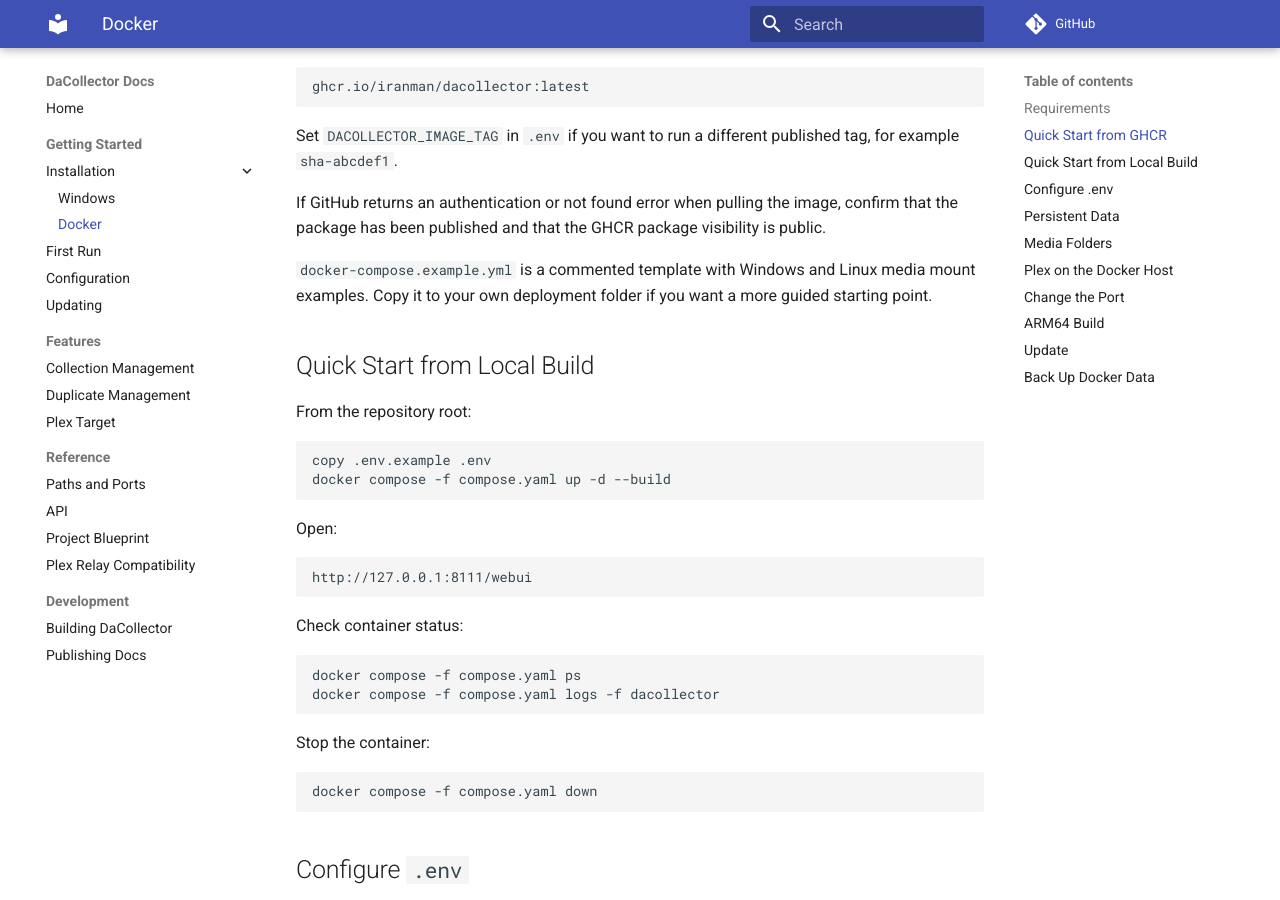
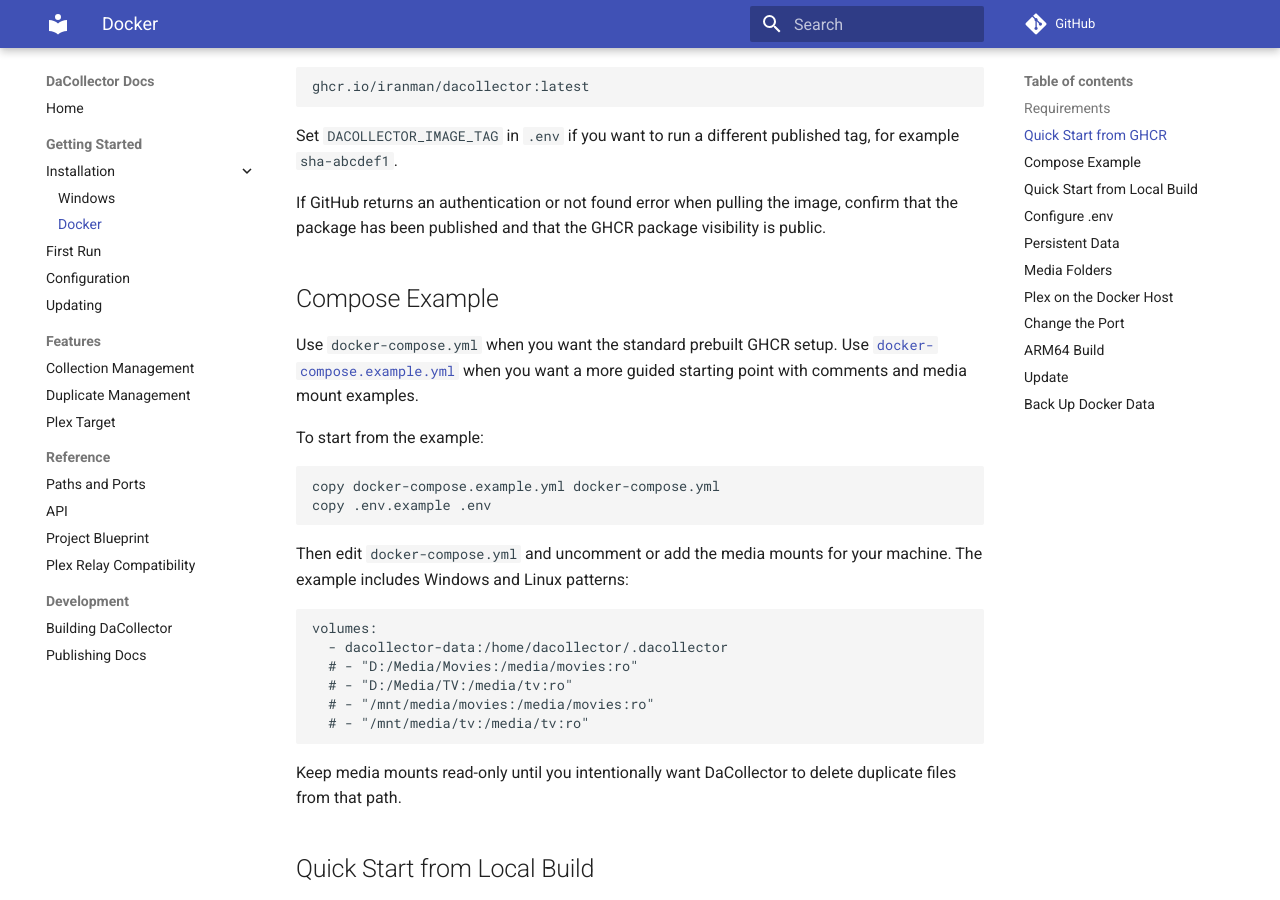
Before and after one commit to Iranman/DaCollector, an MkDocs documentation site: the page built from docs/getting-started/installation/docker.md, in a window 1280 px wide and 900 px high, scrolled down 1021 px. Built offline with MkDocs 1.6.1 and Material for MkDocs 9.7.7, drawn with Linux system fonts in a browser that asks for light colours; comment, search, counter and statistics services are not loaded.

Commit message:
Reference Docker Compose example in docs

````diff
--- a/docs/getting-started/installation/docker.md
+++ b/docs/getting-started/installation/docker.md
@@ -49,7 +49,29 @@
 
 If GitHub returns an authentication or not found error when pulling the image, confirm that the package has been published and that the GHCR package visibility is public.
 
-`docker-compose.example.yml` is a commented template with Windows and Linux media mount examples. Copy it to your own deployment folder if you want a more guided starting point.
+## Compose Example
+
+Use `docker-compose.yml` when you want the standard prebuilt GHCR setup. Use [`docker-compose.example.yml`](https://github.com/Iranman/DaCollector/blob/main/docker-compose.example.yml) when you want a more guided starting point with comments and media mount examples.
+
+To start from the example:
+
+```powershell
+copy docker-compose.example.yml docker-compose.yml
+copy .env.example .env
+```
+
+Then edit `docker-compose.yml` and uncomment or add the media mounts for your machine. The example includes Windows and Linux patterns:
+
+```yaml
+volumes:
+  - dacollector-data:/home/dacollector/.dacollector
+  # - "D:/Media/Movies:/media/movies:ro"
+  # - "D:/Media/TV:/media/tv:ro"
+  # - "/mnt/media/movies:/media/movies:ro"
+  # - "/mnt/media/tv:/media/tv:ro"
+```
+
+Keep media mounts read-only until you intentionally want DaCollector to delete duplicate files from that path.
 
 ## Quick Start from Local Build
 
@@ -122,7 +144,7 @@
 
 ## Media Folders
 
-Edit `docker-compose.yml`, `docker-compose.example.yml`, or `compose.yaml` and mount the folders DaCollector should scan. Keep read-only mounts unless you want DaCollector to delete duplicate files from that path.
+Edit `docker-compose.yml`, [`docker-compose.example.yml`](https://github.com/Iranman/DaCollector/blob/main/docker-compose.example.yml), or `compose.yaml` and mount the folders DaCollector should scan. Keep read-only mounts unless you want DaCollector to delete duplicate files from that path.
 
 ```yaml
 volumes:
````
